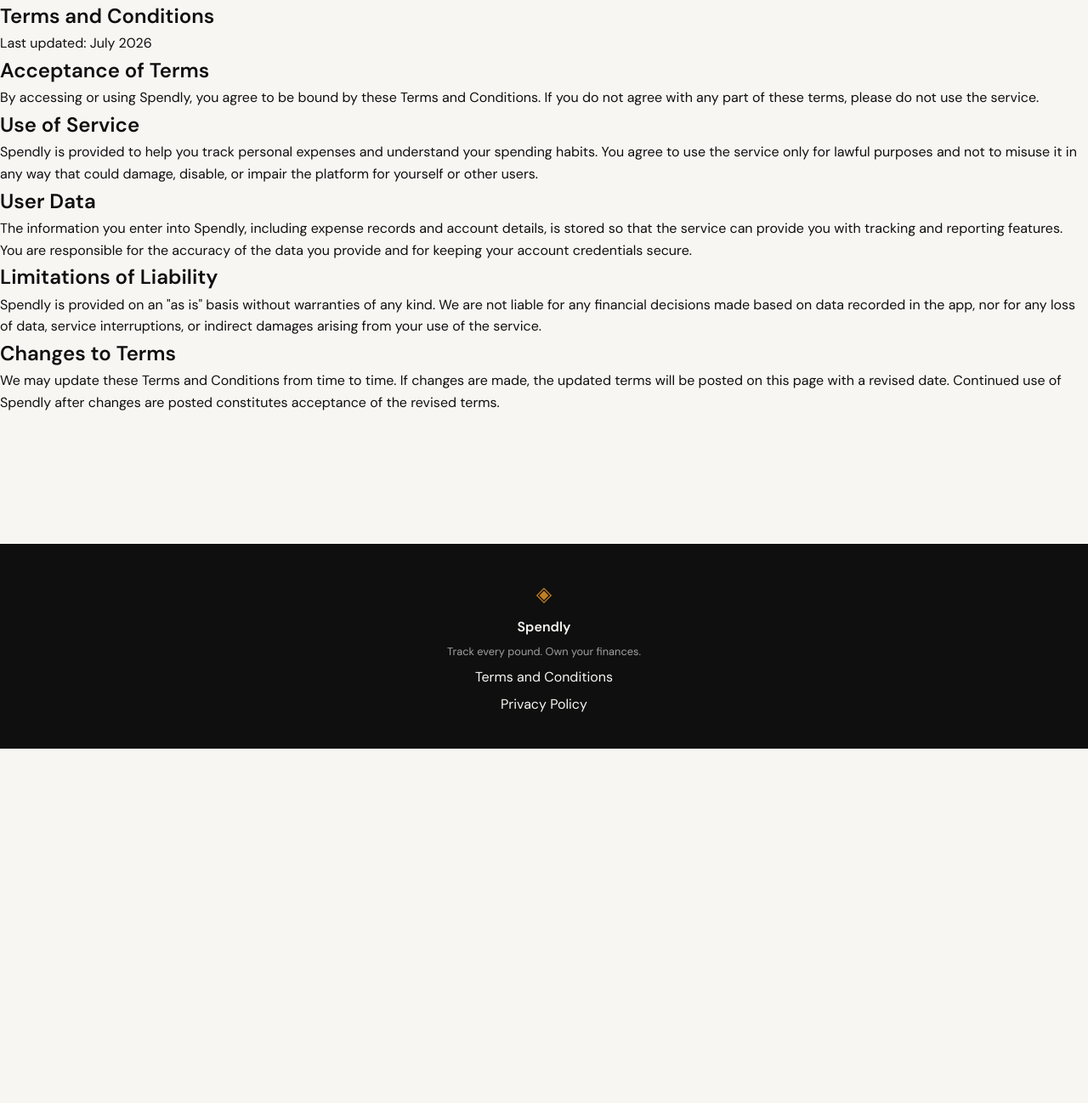
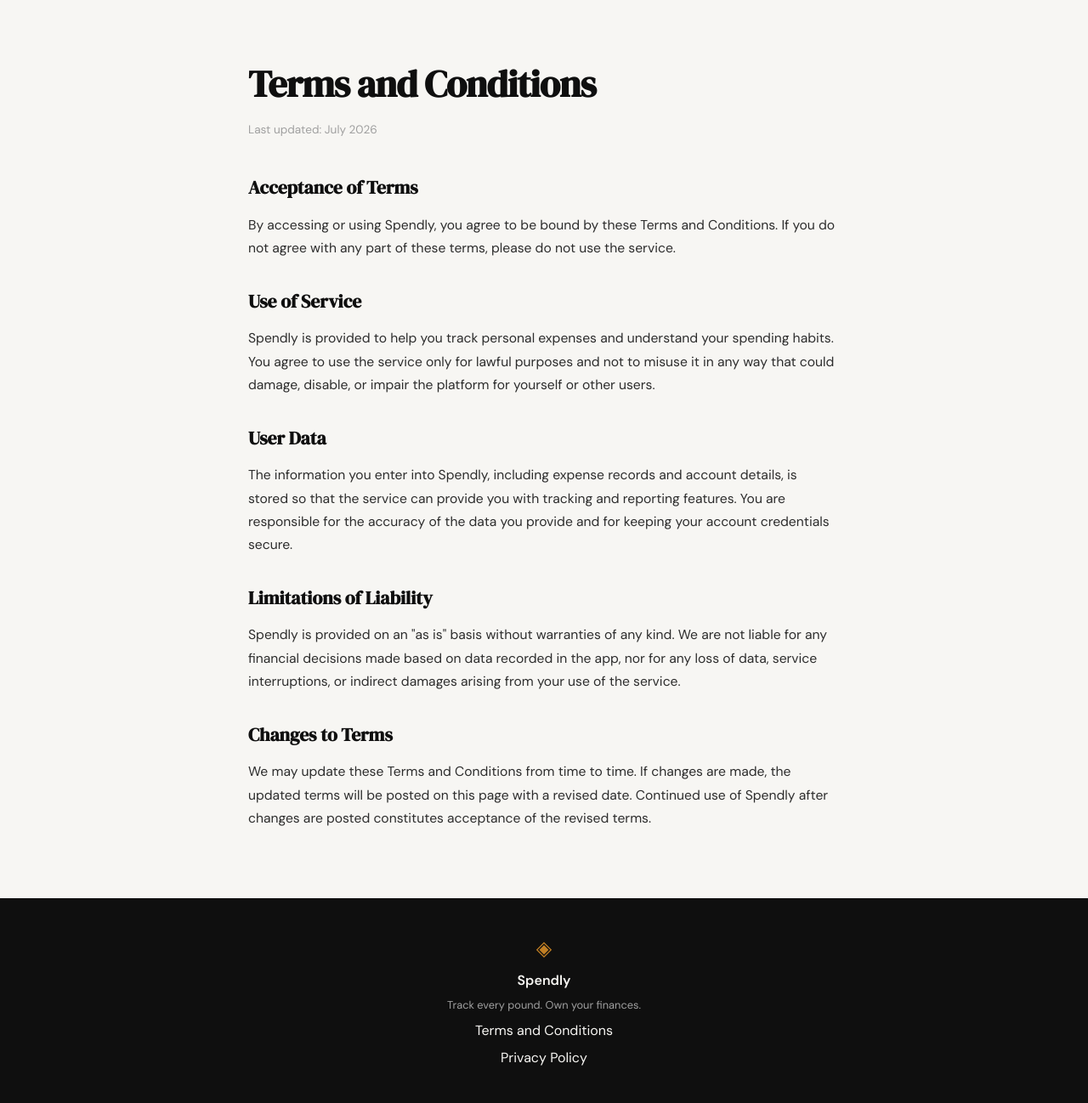
Before and after one commit to ramez00/moneyTracking, a Flask app: page /terms in a window 1280 px wide. Shown: the part 61-1359 px from the top of the page at 85% size. Before the commit the page ends 942 px from the top, so only its background shows below. Run offline with Flask 3, Linux system fonts and the light colour scheme.

Commit message:
terms: style legal page and add Arabic translations

```diff
--- a/static/css/style.css
+++ b/static/css/style.css
@@ -519,6 +519,48 @@
 }
 
 /* ------------------------------------------------------------------ */
+/* Legal pages                                                         */
+/* ------------------------------------------------------------------ */
+
+.legal-section {
+  padding: 4rem 2rem 5rem;
+  max-width: 760px;
+  margin: 0 auto;
+}
+
+.legal-title {
+  font-family: var(--font-display);
+  font-size: clamp(2rem, 4vw, 2.75rem);
+  letter-spacing: -0.02em;
+  color: var(--ink);
+  margin-bottom: 0.5rem;
+}
+
+.legal-updated {
+  font-size: 0.85rem;
+  color: var(--ink-faint);
+  margin-bottom: 2.5rem;
+}
+
+.legal-body h2 {
+  font-family: var(--font-display);
+  font-size: 1.35rem;
+  color: var(--ink);
+  margin-top: 2rem;
+  margin-bottom: 0.75rem;
+}
+
+.legal-body h2:first-child {
+  margin-top: 0;
+}
+
+.legal-body p {
+  font-size: 0.98rem;
+  color: var(--ink-soft);
+  line-height: 1.75;
+}
+
+/* ------------------------------------------------------------------ */
 /* Footer                                                              */
 /* ------------------------------------------------------------------ */
 
```
Also changed, not shown: translations/ar/LC_MESSAGES/messages.po, translations/en/LC_MESSAGES/messages.po, 3 other files.
